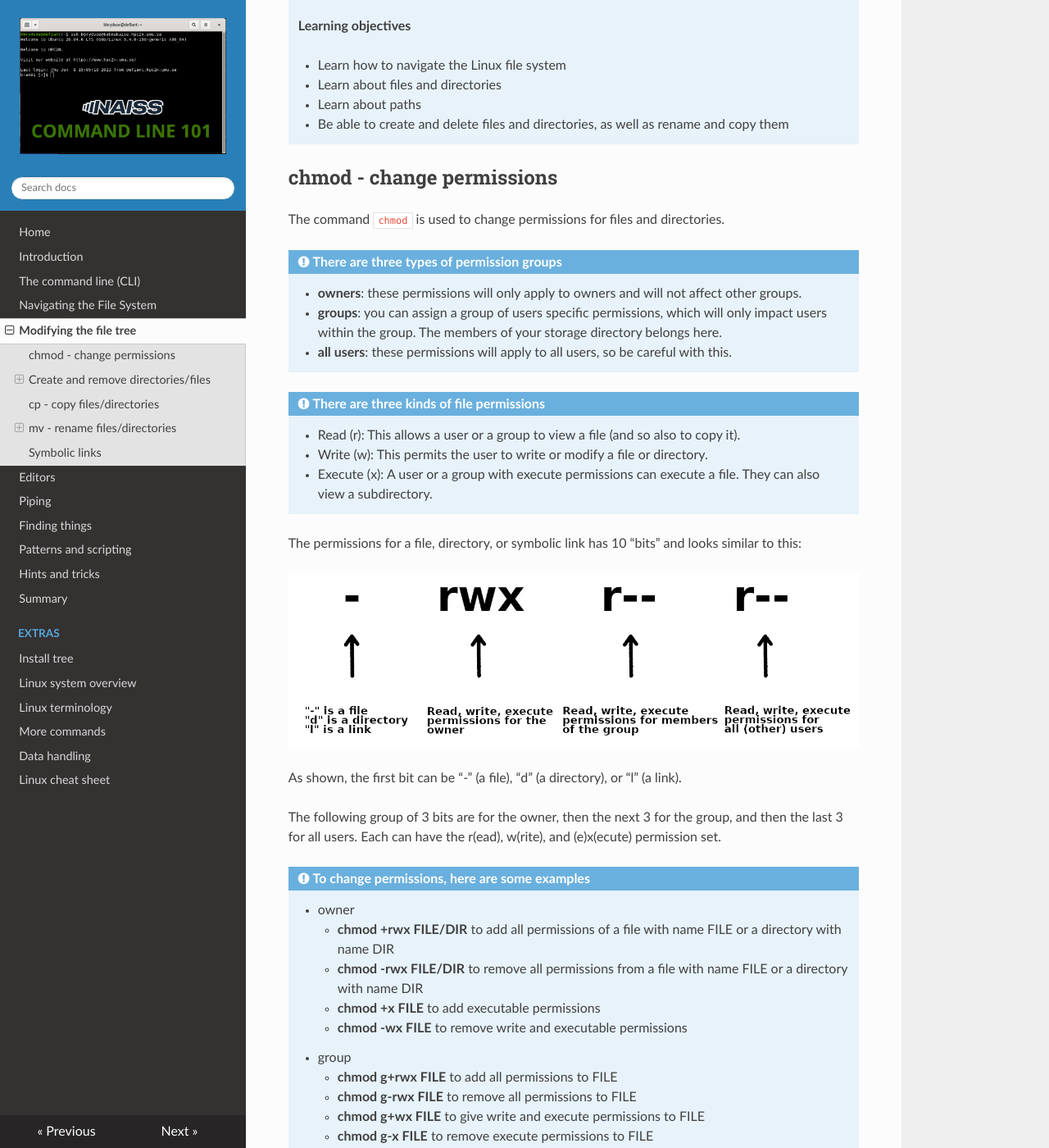
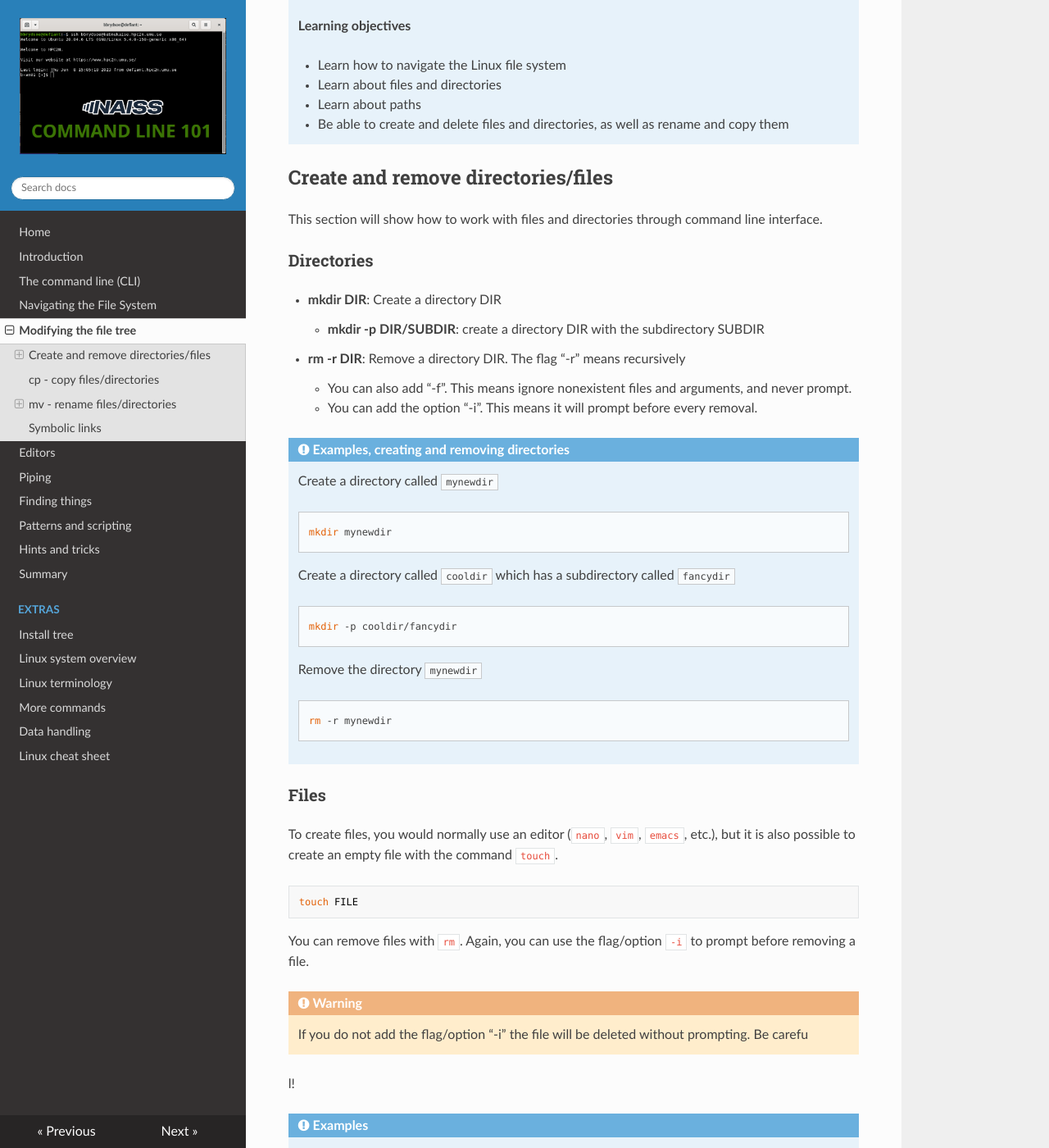
Before and after one commit to hpc2n/linux-command-line-101, an MkDocs documentation site: the page built from docs/modify.md, in a window 1280 px wide and 1400 px high, scrolled down 301 px. Shown: the whole window at 82% size. Built offline with MkDocs 1.6.1, drawn with Linux system fonts in a browser that asks for light colours; nearby versions of some CDN libraries; some of the changed text lies outside the part shown.

````diff
--- a/docs/modify.md
+++ b/docs/modify.md
@@ -14,56 +14,6 @@
     - Learn about paths
     - Be able to create and delete files and directories, as well as rename and copy them
 
-## chmod - change permissions
-
-The command <code>chmod</code> is used to change permissions for files and directories.
-
-!!! Note "There are three types of permission groups"
-
-    - **owners**: these permissions will only apply to owners and will not affect other groups.
-    - **groups**: you can assign a group of users specific permissions, which will only impact users within the group. The members of your storage directory belongs here.
-    - **all users**: these permissions will apply to all users, so be careful with this.
-
-!!! Note "There are three kinds of file permissions"
-
-    - Read (r): This allows a user or a group to view a file (and so also to copy it).
-    - Write (w): This permits the user to write or modify a file or directory.
-    - Execute (x): A user or a group with execute permissions can execute a file. They can also view a subdirectory.
-
-The permissions for a file, directory, or symbolic link has 10 "bits" and looks similar to this:
-
-![Permissions](images/permissions.png){: style="width: 400px}
-
-As shown, the first bit can be "-" (a file), "d" (a directory), or "l" (a link).
-
-The following group of 3 bits are for the owner, then the next 3 for the group, and then the last 3 for all users. Each can have the r(ead), w(rite), and (e)x(ecute) permission set.
-
-!!! Note "To change permissions, here are some examples"
-
-    - owner
-        - **chmod +rwx FILE/DIR** to add all permissions of a file with name FILE or a directory with name DIR
-        - **chmod -rwx FILE/DIR** to remove all permissions from a file with name FILE or a directory with name DIR
-        - **chmod +x FILE** to add executable permissions
-        - **chmod -wx FILE** to remove write and executable permissions
-    - group
-        - **chmod g+rwx FILE** to add all permissions to FILE
-        - **chmod g-rwx FILE** to remove all permissions to FILE
-        - **chmod g+wx FILE** to give write and execute permissions to FILE
-        - **chmod g-x FILE** to remove execute permissions to FILE
-    - others
-        - **chmod o+rwx FILE** to add all permissions to FILE
-        - **chmod o-rwx FILE** to remove all permissions to FILE
-        - **chmod o+w FILE** to add write permissions to FILE
-        - **chmod o-rwx DIR** to remove all permissions to DIR
-    - all
-        - **chmod ugo+rwx FILE/DIR** to add all permissions for all users (owner, group, others) to file named FILE or directory named DIR
-        - **chmod a=rwx FILE/DIR** same as above
-        - **chmod a=r DIR** give read permissions to all for DIR
-
-!!! Note
-
-    It is also possible to change the ownership of a file or a directory. We are not going to cover this here, but you can read about the command <code>chown</code> and how to use it in the "[More commands](../more-commands)" section under EXTRAS.
-
 ## Create and remove directories/files
 
 This section will show how to work with files and directories through command line interface.
@@ -73,9 +23,10 @@
 - **mkdir DIR**: Create a directory DIR
     - **mkdir -p DIR/SUBDIR**: create a directory DIR with the subdirectory SUBDIR
 - **rm -r DIR**: Remove a directory DIR. The flag "-r" means recursively
-    - You can also add "-f". This means do so without asking for each file and subdirectory. Useful, but dangerous. Be careful!
+    - You can also add "-f". This means ignore nonexistent files and arguments, and never prompt.
+    - You can add the option "-i". This means it will prompt before every removal.
 
-!!! note "Examples"
+!!! note "Examples, creating and removing directories"
 
     Create a directory called ``mynewdir``
 
@@ -103,7 +54,12 @@
 touch FILE
 ```
 
-You can remove files with ``rm``. Again, you can use the flag/option ``-f`` to force-remove a file (without asking).
+You can remove files with ``rm``. Again, you can use the flag/option ``-i`` to prompt before removing a file.
+
+!!! warning
+
+    If you do not add the flag/option "-i" the file will be deleted without prompting. Be carefu
+l!
 
 !!! note "Examples"
 
@@ -176,6 +134,10 @@
 - **cp DIR1/ DIR2/**: copy the directory DIR1 into the directory DIR2 (Note: overwrites existing files with same name)
 - **cp -R DIR1/ DIR2/**: copy the directory DIR1 and all subdirectories into the directory DIR2.
 - **cp -i file.txt DIR/**: Interactive. It will ask before overwriting if there is a file with the same name.
+
+!!! warning
+
+    If you do not add the option "-i" you risk overwriting an existing file, if it is named the same.
 
 !!! example "Code-along"
 
@@ -321,13 +283,6 @@
 
 !!! note "Keypoints"
 
-    - Your home directory is generally located in ``/home/USERNAME`` or ``/home/U/USERNAME``
-    - Your home directory can also be addressed with the environment variable ``$HOME``
-    - ``pwd`` is useful for determining your path and current location
-    - To change directory you use the command ``cd`` DIR
-    - Just giving the command ``cd`` takes you to your homedirectory
-    - ``ls`` is used to list files and directories
-    - You change permissions for files and directories with ``chmod``
     - You create a directory named DIR with ``mkdir DIR``
     - You remove a directory named DIR with ``rm -r DIR``
     - You can create an (empty) file named FILE with ``touch FILE``
````
Also changed, not shown: other parts of docs/modify.md (+2 -0 lines), docs/patterns.md (+53 -0 lines), 1 other file.
